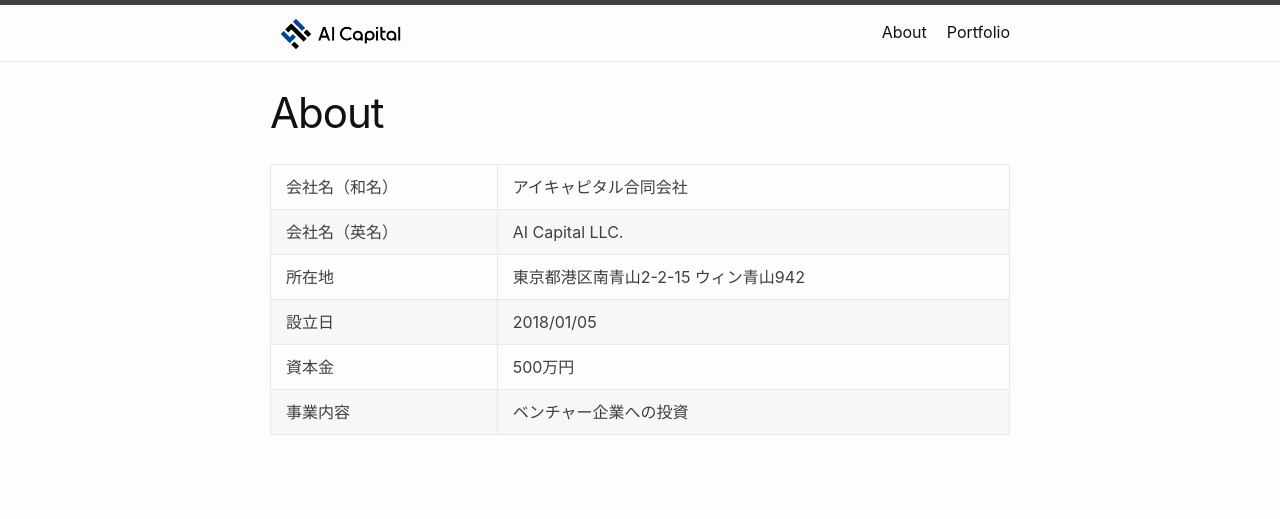
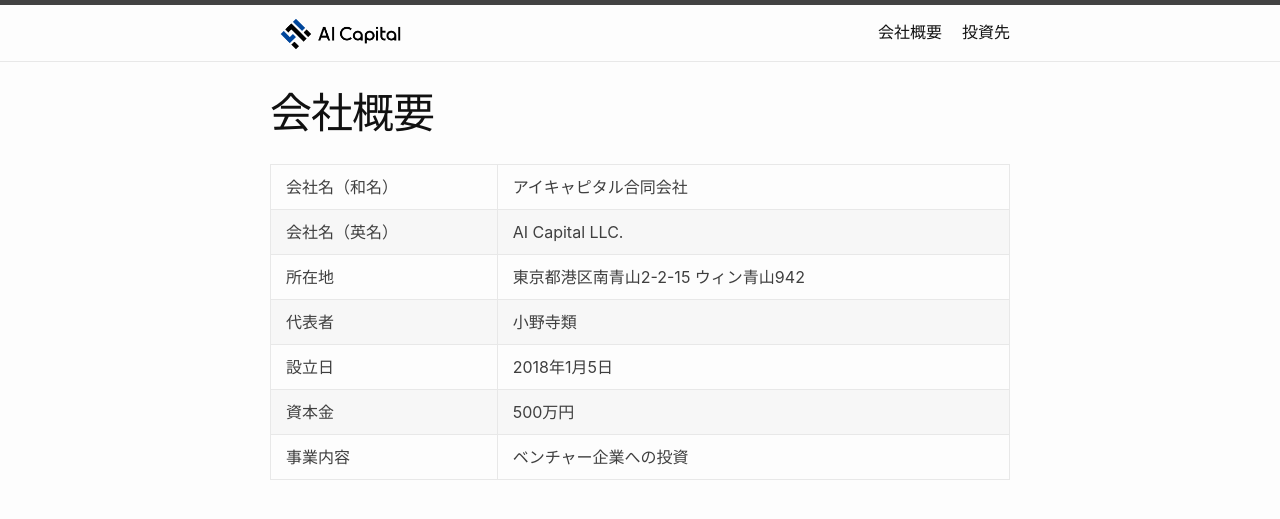
Before and after one commit to ai-capital/ai-capital.github.io, a Jekyll site: the page built from about.md, in a window 1280 px wide. Shown: the top 519 px of the page. Built offline with Jekyll 4.4.1, drawn with Linux system fonts in a browser that asks for light colours.

Commit message:
Update pages

```diff
--- a/_layouts/home.html
+++ b/_layouts/home.html
@@ -16,5 +16,6 @@ layout: default
     <li><a href="mailto:deraru@gmail.com">代表者メール</a></li>
     <li><a href="https://twitter.com/deraru" target="_blank" rel="noopener">代表者Twitter</a></li>
     <li><a href="https://facebook.com/rui.onodera" target="_blank" rel="noopener">代表者Facebook</a></li>
+    <li><a href="tel:05071288147">代表者電話</a></li>
 </ul>
 <p>お話を聞けることを楽しみにしています！</p>
--- a/about.md
+++ b/about.md
@@ -1,12 +1,13 @@
 ---
 layout: page
-title: About
+title: 会社概要
 permalink: /about/
 ---
 
 会社名（和名） | アイキャピタル合同会社
 会社名（英名） | AI Capital LLC.
 所在地 | 東京都港区南青山2-2-15 ウィン青山942
-設立日 | 2018/01/05
+代表者 | 小野寺類
+設立日 | 2018年1月5日
 資本金 | 500万円
 事業内容 | ベンチャー企業への投資
--- a/portfolio.md
+++ b/portfolio.md
@@ -1,6 +1,6 @@
 ---
 layout: page
-title: Portfolio
+title: 投資先
 permalink: /portfolio/
 ---
 
```
